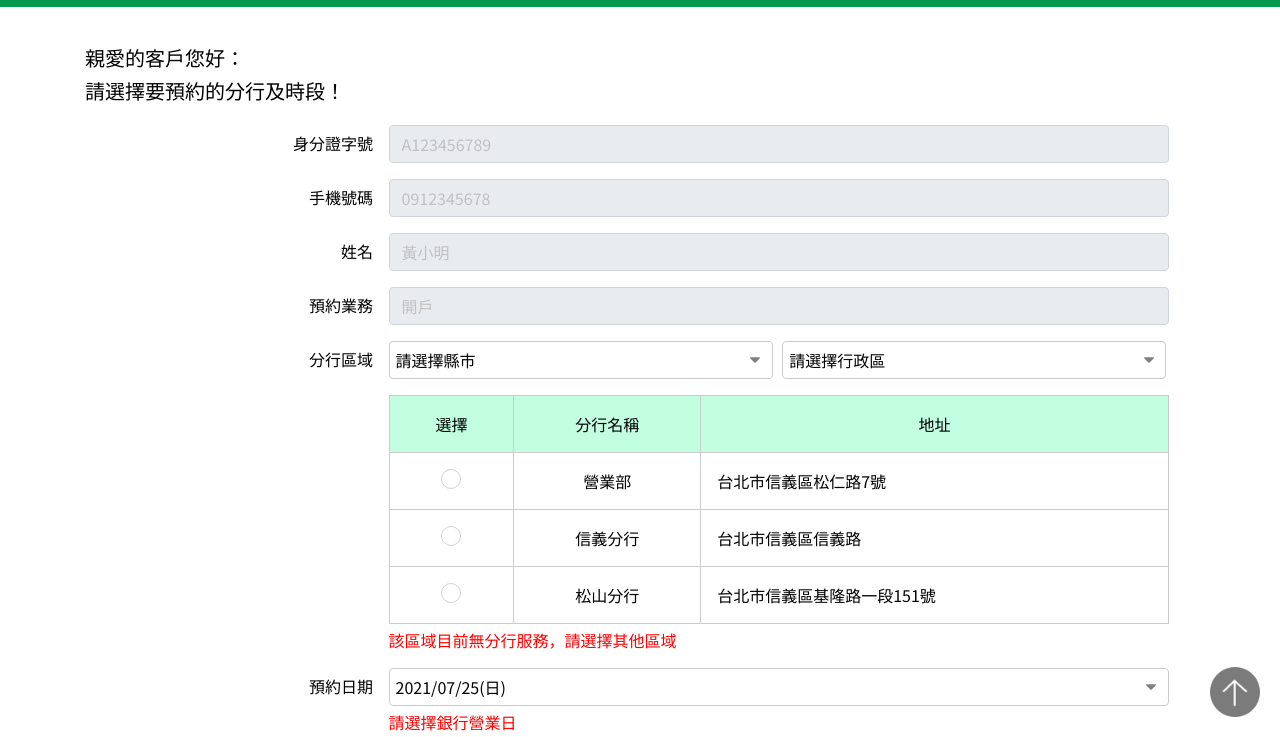
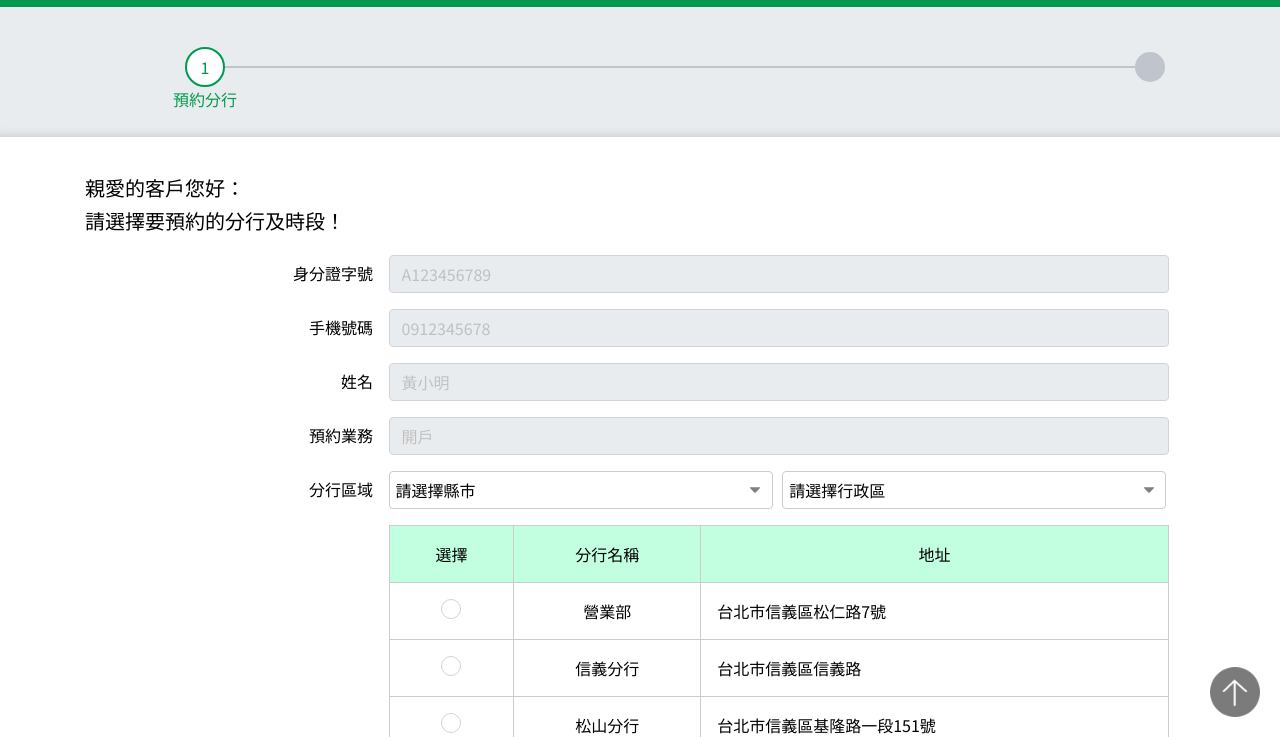
Before and after one commit to andrew781026/cathaybk-interview, a plain HTML site: page second.html in a window 1280 px wide. Shown: the part 63-800 px from the top of the page. Drawn offline with Linux system fonts and the light colour scheme.

Commit message:
second-page add step block

```diff
--- a/second.html
+++ b/second.html
@@ -14,6 +14,15 @@
     <div class="hidden-xs-only flex-1"></div>
     <span>分行服務預約</span>
 </header>
+<div class="step-block">
+    <div class="container">
+        <div class="steps">
+            <div class="step-icon active" data-label="預約分行">1</div>
+            <div class="step-line"></div>
+            <div class="step-icon" data-label="資料確認" >2</div>
+        </div>
+    </div>
+</div>
 <div class="main container">
     <div class="my-4 text-20">
         <p>親愛的客戶您好：</p>
--- /dev/null
+++ b/styles/_step.css
@@ -0,0 +1,59 @@
+.step-block {
+    width: 100%;
+    box-shadow: inset 0 -12px 8px -10px #CCC;
+    height: 130px;
+    background-color: var(--silver-light);
+}
+
+.steps {
+    margin: 40px 20px;
+    display: flex;
+    white-space: nowrap;
+    align-items: center;
+    position: relative;
+}
+
+@media (min-width: 576px) {
+
+    .steps {
+        margin-left: 100px;
+        margin-right: 30px;
+    }
+}
+
+
+.step-line {
+    height: 2px;
+    flex: 1;
+    background-color: var(--silver-drak);
+}
+
+.step-icon {
+    background-color: var(--silver-drak);
+    color: var(--silver-drak);
+    border-radius: 50%;
+    width: 30px;
+    height: 30px;
+    position: relative;
+    text-align: center;
+}
+
+.step-icon.active {
+    background-color: #fff;
+    border: 2px solid var(--green);
+    color: var(--green);
+    border-radius: 50%;
+    width: 40px;
+    height: 40px;
+    display: flex;
+    justify-content: center;
+    align-items: center;
+    position: relative;
+}
+
+.step-icon.active::before {
+    color: var(--green);
+    content: attr(data-label);
+    position: absolute;
+    top: 105%;
+}
--- a/styles/common.css
+++ b/styles/common.css
@@ -9,6 +9,7 @@
 @import url("_checkbox.css");
 @import url("_table.css");
 @import url("_radio.css");
+@import url("_step.css");
 
 :root {
 
@@ -22,6 +23,7 @@
     --blue: #0000FF;
     --white: #fff;
     --silver-light: #e9ecef;
+    --silver-drak: #c0c4cc;
     --silver: #C0C0C0;
     --gray: #808080;
     --gray-dark: #707B7C;
@@ -179,8 +181,8 @@ footer.footer {
     display: flex;
     justify-content: center;
     padding: 16px;
-    background-color: var(--silver);
-    color: var(--gray);
+    background-color: var(--silver-light);
+    color: var(--silver);
 }
 
 /* bootstrap container setting */
--- a/styles/second-page.css
+++ b/styles/second-page.css
@@ -1,9 +1,3 @@
-
-table th {
-
-}
-
-
 .form-group .row {
     margin-bottom: 1rem;
 }
```
Also changed, not shown: first.html (+2 -2 lines).
